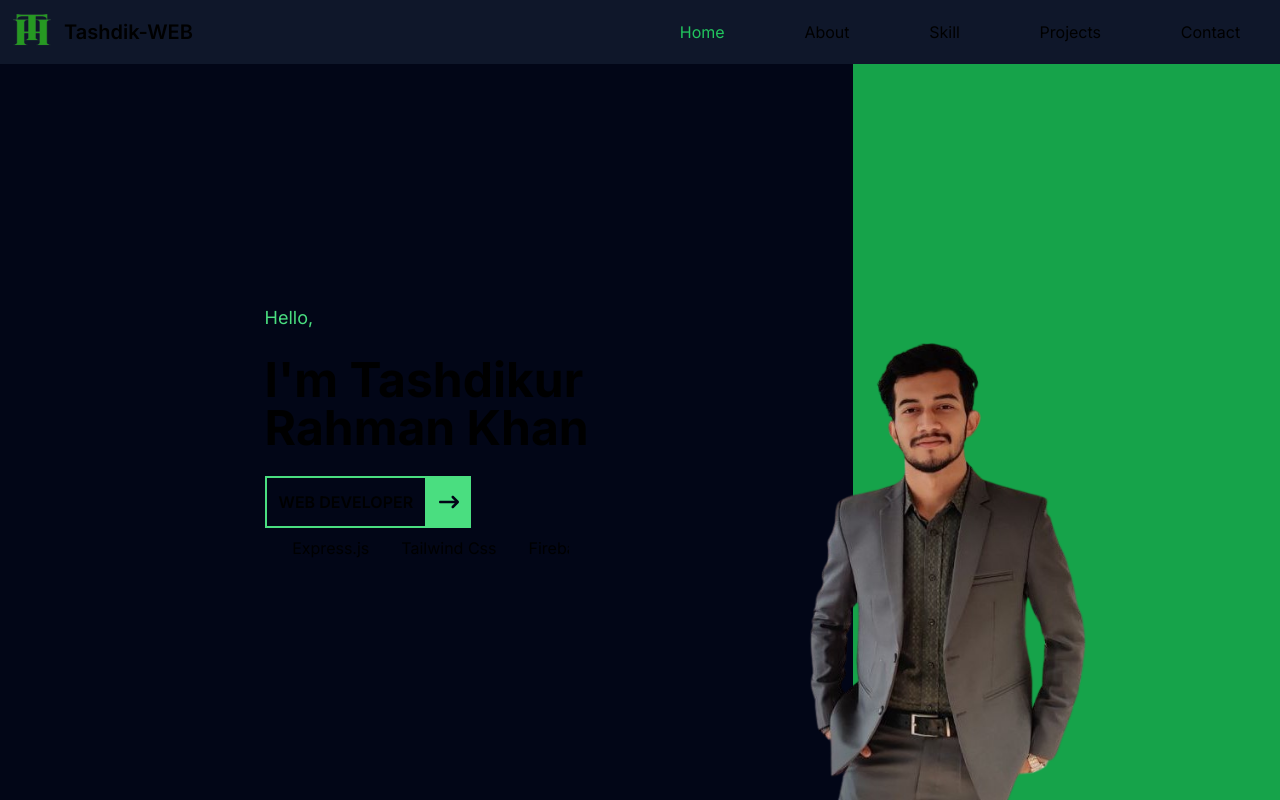
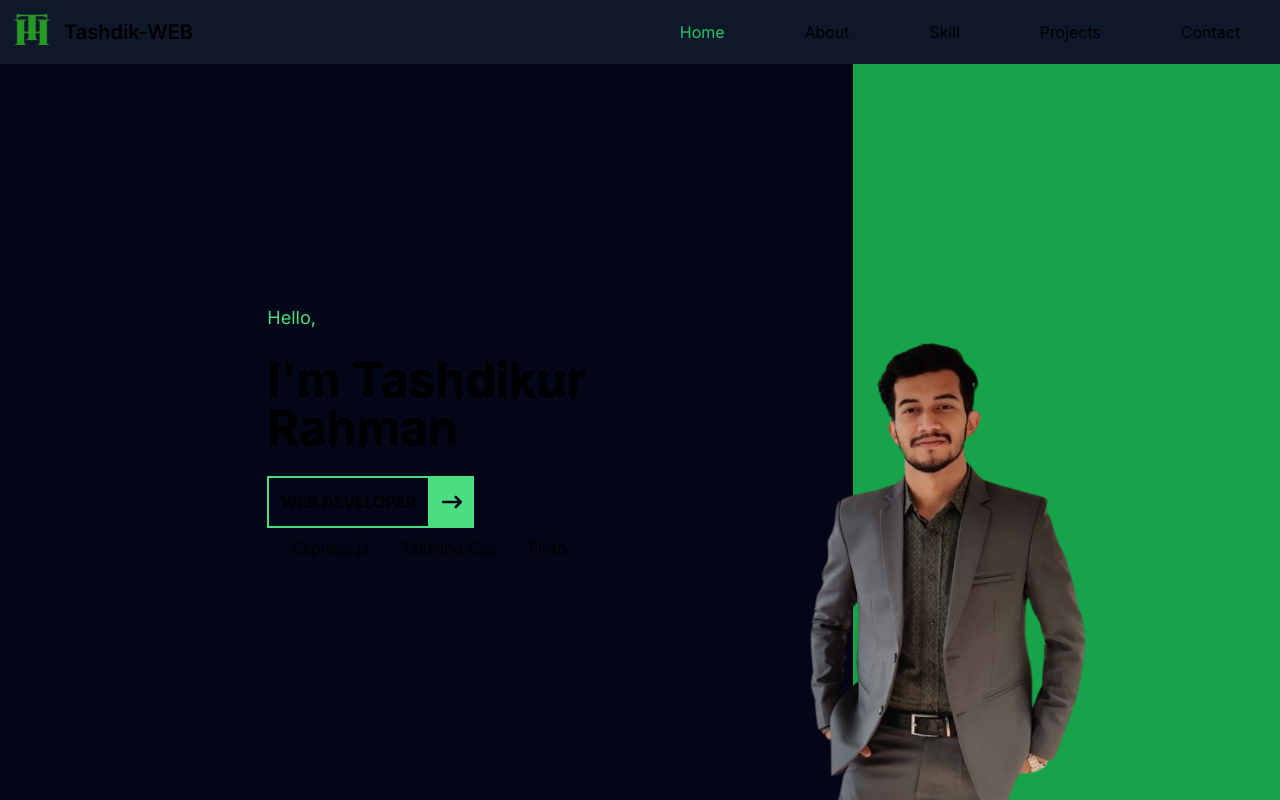
Before and after one commit to TASHDIK-29/Portfolio-1, a Next.js app: page / in a window 1280 px wide. Built offline with nearby package versions, Linux system fonts and the light colour scheme.

Commit message:
updated name

```diff
--- a/src/components/Banner.jsx
+++ b/src/components/Banner.jsx
@@ -19,7 +19,7 @@ const Banner = () => {
             <div className='w-2/3  flex flex-col justify-center items-center' data-aos="fade-up">
                 <div className=' space-y-6 '>
                     <h3 className='text-lg text-green-400'>Hello,</h3>
-                    <h1 className='text-5xl font-bold'>I&apos;m Tashdikur <br /> Rahman Khan</h1>
+                    <h1 className='text-5xl font-bold'>I&apos;m Tashdikur <br /> Rahman </h1>
                     <div className='flex'>
                         <span className='border-2 border-green-400 p-3 font-semibold'>WEB DEVELOPER</span>
                         <span className='bg-green-400 p-3 flex items-center'>
```
